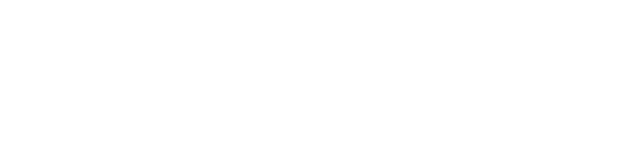
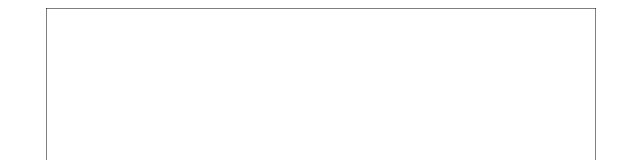
Before and after one commit to Dragoon013/gtr, a plain HTML site: page index.html in a window 1280 px wide. Shown: the top 160 px of the page, without its empty margins (292-932 px from the left). Drawn offline with Linux system fonts and the light colour scheme.

Commit message:
fun with canvas and boxes

```diff
--- a/game.js
+++ b/game.js
@@ -1 +1,37 @@
 //game.js
+//show a screen with tiles - all blanked out or covered in black, and a score in top right
+
+
+var SIZE = 50;
+var WIDTH;
+var HEIGHT;
+
+var BOARD = [[123],
+	     [456],
+	     [789]];
+
+var game = (function(){
+
+    var gameArea = document.getElementById('gameArea');
+    var canvas = document.getElementById('game_canvas');
+
+    WIDTH = game_canvas.width;
+    HEIGHT = game_canvas.height;
+
+    var context = canvas.getContext('2d');
+
+    return{
+
+	init: function(){
+	    game.draw();
+	},
+
+	draw: function(){
+
+	    context.fillStyle = 'black';
+	    context.strokeRect(0,0,WIDTH,HEIGHT);
+	}
+    }
+})();
+
+game.init();
--- a/index.html
+++ b/index.html
@@ -3,8 +3,15 @@
   <head>
     <title>Guess the Rocketeer</title>
     <!--favicon goes here eventually-->
+    <link rel='stylesheet' href='main.css'>
   </head>
   <body>
+
+    <div id="gameArea">
+      <canvas id="game_canvas" width='550' height='650'>
+	Your Browser does not support canvas.
+      </canvas>
+    </div>
 
     <script src='resourceLoader.js'></script>
     <script src='game.js'></script>
--- /dev/null
+++ b/main.css
@@ -0,0 +1,25 @@
+body {
+    font-family: Courier;
+
+}
+
+#gameArea {
+    margin: 0 auto;
+    width: 1210px;
+    height: 550px;
+    padding: 0;
+}
+
+#game_canvas {
+    margin: 0 auto;
+    margin-left: 25%;
+    padding: 0;
+}
+
+#points {
+    position: abosolute;
+    width: 100%;
+    height: 8%;
+    bottom: 0;
+    opacity: 0.8;
+}
```
Also changed, not shown: 1 other file.
